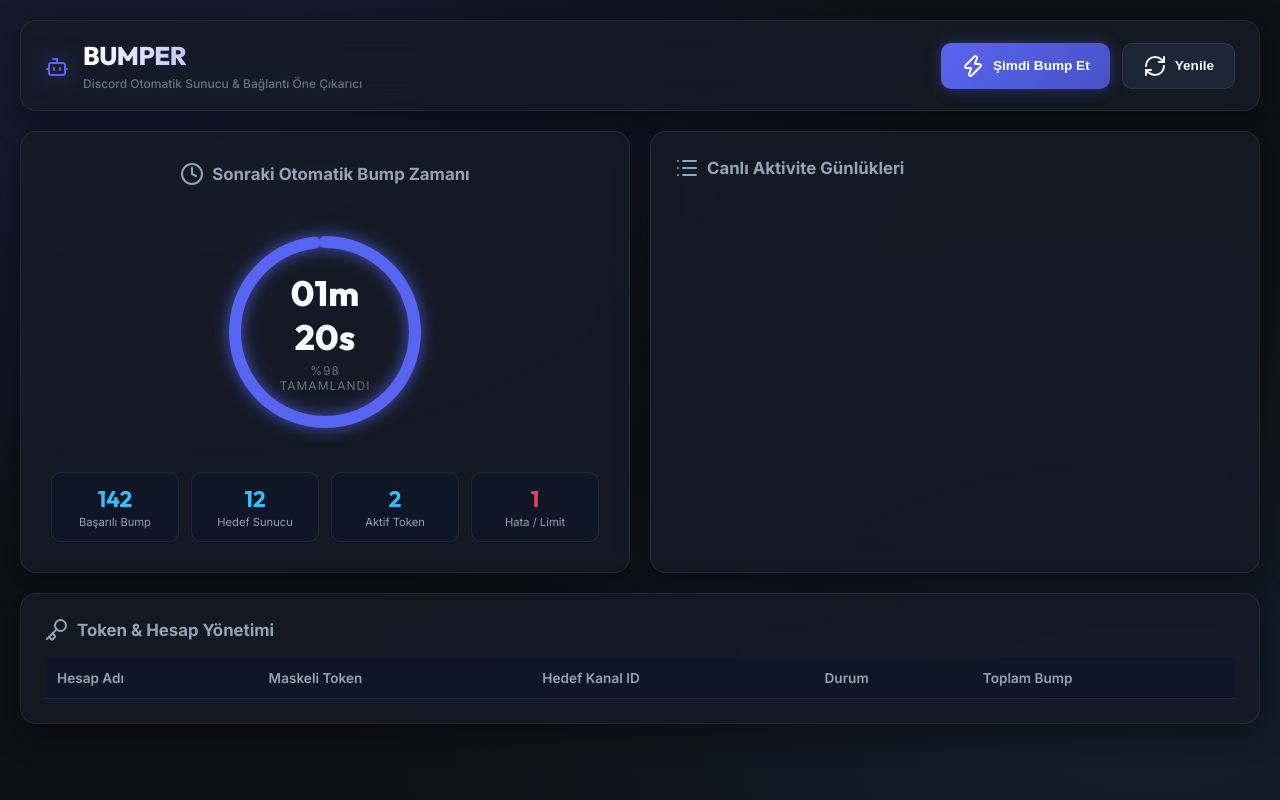
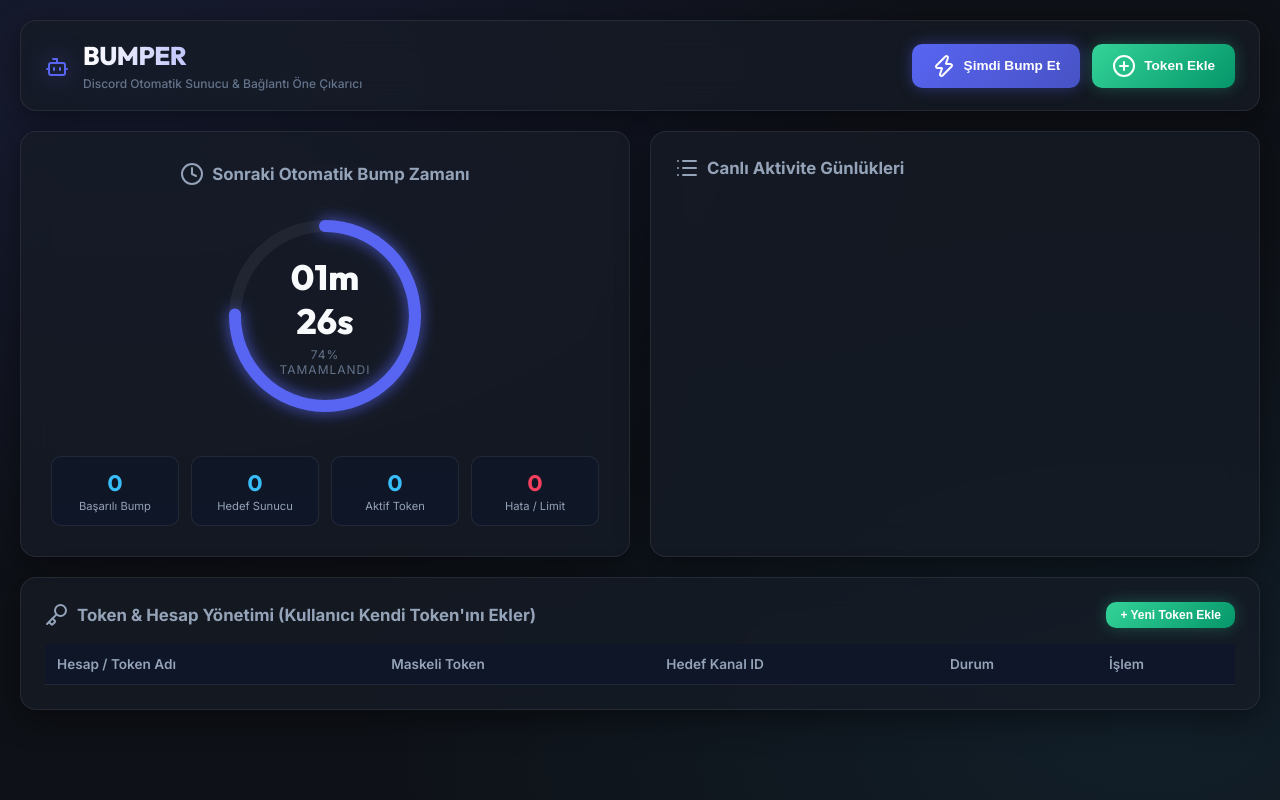
Before and after one commit to 1337om3r/bumper, a Python web app: template web/templates/index.html in a window 1280 px wide. Run offline with Jinja, Linux system fonts and the light colour scheme; the template is opened without the code that fills it, so the values that code supplies are empty.

Commit message:
feat: add user token management modal and clear sample tokens

```diff
--- a/web/templates/index.html
+++ b/web/templates/index.html
@@ -137,6 +137,12 @@ body {
     box-shadow: 0 0 22px rgba(88, 101, 242, 0.6);
 }
 
+.btn-emerald {
+    background: linear-gradient(135deg, var(--accent-emerald), #059669);
+    color: #fff;
+    box-shadow: 0 0 15px rgba(52, 211, 153, 0.3);
+}
+
 .btn-secondary {
     background: rgba(30, 41, 59, 0.9);
     color: var(--text-primary);
@@ -256,13 +262,19 @@ body {
     flex-direction: column;
 }
 
+.card-header-row {
+    display: flex;
+    justify-content: space-between;
+    align-items: center;
+    margin-bottom: 16px;
+}
+
 .card-title {
     font-size: 1.05rem;
     font-weight: 700;
     display: flex;
     align-items: center;
     gap: 8px;
-    margin-bottom: 16px;
     color: var(--text-secondary);
 }
 
@@ -360,8 +424,8 @@ body {
                 <button id="bump-now-btn" class="btn btn-blurple">
                     <i data-lucide="zap"></i> Şimdi Bump Et
                 </button>
-                <button id="refresh-btn" class="btn btn-secondary">
-                    <i data-lucide="refresh-cw"></i> Yenile
+                <button id="open-modal-btn" class="btn btn-emerald">
+                    <i data-lucide="plus-circle"></i> Token Ekle
                 </button>
             </div>
         </header>
@@ -386,19 +450,19 @@ body {
 
                 <div class="kpi-row">
                     <div class="kpi-box">
-                        <div class="kpi-box-num" id="kpi-bumps">142</div>
+                        <div class="kpi-box-num" id="kpi-bumps">0</div>
                         <div class="kpi-box-lbl">Başarılı Bump</div>
                     </div>
                     <div class="kpi-box">
-                        <div class="kpi-box-num" id="kpi-servers">12</div>
+                        <div class="kpi-box-num" id="kpi-servers">0</div>
                         <div class="kpi-box-lbl">Hedef Sunucu</div>
                     </div>
                     <div class="kpi-box">
-                        <div class="kpi-box-num" id="kpi-tokens">2</div>
+                        <div class="kpi-box-num" id="kpi-tokens">0</div>
                         <div class="kpi-box-lbl">Aktif Token</div>
                     </div>
                     <div class="kpi-box">
-                        <div class="kpi-box-num" style="color:var(--accent-rose);" id="kpi-fails">1</div>
+                        <div class="kpi-box-num" style="color:var(--accent-rose);" id="kpi-fails">0</div>
                         <div class="kpi-box-lbl">Hata / Limit</div>
                     </div>
                 </div>
@@ -406,7 +470,9 @@ body {
 
             <!-- Live Activity Logs -->
             <section class="logs-card glass-card">
-                <h3 class="card-title"><i data-lucide="list"></i> Canlı Aktivite Günlükleri</h3>
+                <div class="card-header-row">
+                    <h3 class="card-title"><i data-lucide="list"></i> Canlı Aktivite Günlükleri</h3>
+                </div>
                 <div class="logs-wrapper" id="logs-wrapper">
                     <!-- Dynamic Log Items -->
                 </div>
@@ -414,16 +480,19 @@ body {
 
             <!-- Tokens Management -->
             <section class="tokens-card glass-card">
-                <h3 class="card-title"><i data-lucide="key"></i> Token & Hesap Yönetimi</h3>
+                <div class="card-header-row">
+                    <h3 class="card-title"><i data-lucide="key"></i> Token & Hesap Yönetimi (Kullanıcı Kendi Token'ını Ekler)</h3>
+                    <button id="open-modal-btn-2" class="btn btn-emerald" style="padding:6px 14px; font-size:0.75rem;">+ Yeni Token Ekle</button>
+                </div>
                 <div class="table-wrapper">
                     <table class="tokens-table">
                         <thead>
                             <tr>
-                                <th>Hesap Adı</th>
+                                <th>Hesap / Token Adı</th>
                                 <th>Maskeli Token</th>
                                 <th>Hedef Kanal ID</th>
                                 <th>Durum</th>
-                                <th>Toplam Bump</th>
+                                <th>İşlem</th>
                             </tr>
                         </thead>
                         <tbody id="tokens-table-body">
@@ -436,6 +505,29 @@ body {
         </main>
     </div>
 
+    <!-- Modal Form for Token Addition -->
+    <div class="modal-overlay" id="token-modal">
+        <div class="modal-content">
+            <h3 style="margin-bottom:16px; font-family:var(--font-heading);">➕ Kendi Discord Token'ını Ekle</h3>
+            <div class="form-group">
+                <label>Hesap / Token Adı</label>
+                <input type="text" id="input-token-name" class="form-control" placeholder="Örn: Benim-Ana-Hesabim">
+            </div>
+            <div class="form-group">
+                <label>Discord Token'ı</label>
+                <input type="password" id="input-token-val" class="form-control" placeholder="Discord hesabınızın Token değeri">
+            </div>
+            <div class="form-group">
+                <label>Hedef Kanal ID</label>
+                <input type="text" id="input-channel-id" class="form-control" placeholder="Örn: 1182348765432198">
+            </div>
+            <div style="display:flex; justify-content:flex-end; gap:10px; margin-top:20px;">
+                <button id="close-modal-btn" class="btn btn-secondary">İptal</button>
+                <button id="save-token-btn" class="btn btn-blurple">Kaydet & Başlat</button>
+            </div>
+        </div>
+    </div>
+
     <!-- Script -->
     <script>
         const countdownVal = document.getElementById('countdown-val');
@@ -445,8 +537,15 @@ body {
         const tokensTableBody = document.getElementById('tokens-table-body');
         const bumpNowBtn = document.getElementById('bump-now-btn');
 
-        let totalSec = 7200;
-        let currentSec = 86;
+        const modal = document.getElementById('token-modal');
+        const openModalBtn = document.getElementById('open-modal-btn');
+        const openModalBtn2 = document.getElementById('open-modal-btn-2');
+        const closeModalBtn = document.getElementById('close-modal-btn');
+        const saveTokenBtn = document.getElementById('save-token-btn');
+
+        openModalBtn.addEventListener('click', () => modal.style.display = 'flex');
+        openModalBtn2.addEventListener('click', () => modal.style.display = 'flex');
+        closeModalBtn.addEventListener('click', () => modal.style.display = 'none');
 
         function updateTimerDisplay(seconds, pct) {
             const m = Math.floor(seconds / 60);
@@ -498,7 +596,7 @@ body {
                         <td style="font-family:monospace; color:var(--accent-cyan);">${t.masked_token}</td>
                         <td style="color:#94a3b8;">${t.channel_id}</td>
                         <td><span class="badge-online">✓ ${t.status}</span></td>
-                        <td><strong>${t.total_bumps}</strong></td>
+                        <td><button class="btn-danger" onclick="deleteToken(${t.index})">Sil</button></td>
                     `;
                     tokensTableBody.appendChild(tr);
                 });
@@ -508,26 +606,49 @@ body {
             }
         }
 
+        async function deleteToken(index) {
+            try {
+                await fetch('/api/delete-token', {
+                    method: 'POST',
+                    headers: { 'Content-Type': 'application/json' },
+                    body: JSON.stringify({ index })
+                });
+                fetchStatus();
+            } catch (e) { console.error(e); }
+        }
+
+        saveTokenBtn.addEventListener('click', async () => {
+            const name = document.getElementById('input-token-name').value;
+            const token = document.getElementById('input-token-val').value;
+            const channel_id = document.getElementById('input-channel-id').value;
+
+            if (!name || !token || !channel_id) {
+                alert('Lütfen tüm alanları doldurun!');
+                return;
+            }
+
+            try {
+                await fetch('/api/add-token', {
+                    method: 'POST',
+                    headers: { 'Content-Type': 'application/json' },
+                    body: JSON.stringify({ name, token, channel_id })
+                });
+                modal.style.display = 'none';
+                document.getElementById('input-token-name').value = '';
+                document.getElementById('input-token-val').value = '';
+                document.getElementById('input-channel-id').value = '';
+                fetchStatus();
+                alert('✅ Yeni Token eklendi!');
+            } catch (e) { console.error(e); }
+        });
+
         bumpNowBtn.addEventListener('click', async () => {
             try {
                 await fetch('/api/bump-now', { method: 'POST' });
                 fetchStatus();
                 alert('⚡ Manüel bump isteği tetiklendi!');
-            } catch (e) {
-                console.error(e);
-            }
+            } catch (e) { console.error(e); }
         });
-
-        // Loop countdown ticker locally
-        setInterval(() => {
-            if (currentSec > 0) {
-                currentSec--;
-                const pct = Math.floor(((7200 - currentSec) / 7200) * 100);
-                updateTimerDisplay(currentSec, pct);
-            } else {
-                fetchStatus();
-            }
-        }, 1000);
 
         fetchStatus();
         lucide.createIcons();
```
Also changed, not shown: other parts of web/templates/index.html (+52 -1 lines), api/index.py (+32 -1 lines), core/bumper_engine.py (+29 -14 lines), server.py (+32 -0 lines).
